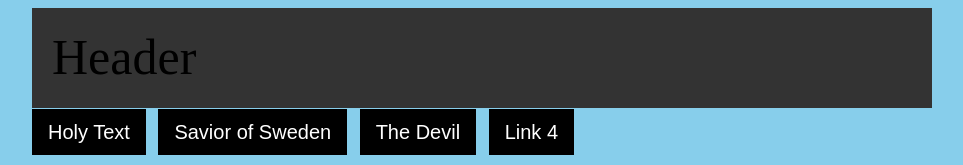
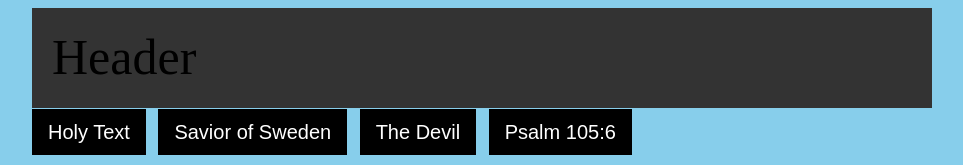
Before and after one commit to J-Jansson/jimmy, a plain HTML site: page index.html in a window 1280 px wide. Shown: the top 165 px of the page, without its empty margins (158-1121 px from the left). Drawn offline with Linux system fonts and the light colour scheme.

Commit message:
Update index.html

```diff
--- a/index.html
+++ b/index.html
@@ -12,7 +12,7 @@
                 <a href="https://sd.se/vad-vi-vill/"target="_blank">Holy Text</a>
                 <a href="https://sd.se/jimmie/"target="_blank">Savior of Sweden</a>
                 <a href="https://www.socialdemokraterna.se/var-politik"target="blank">The Devil</a>
-                <a href="#">Link 4</a>
+                <a href="https://www.youtube.com/watch?v=msAEPTUlN88">Psalm 105:6</a>
             </nav>
             </div>
             <div class="main">
```
